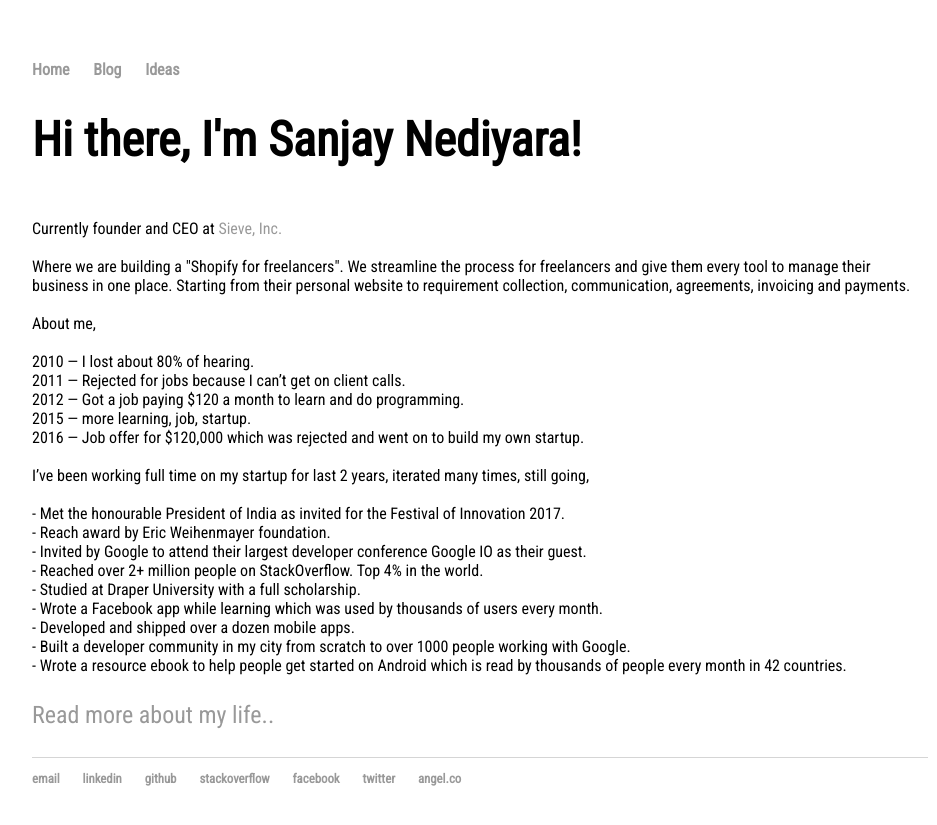
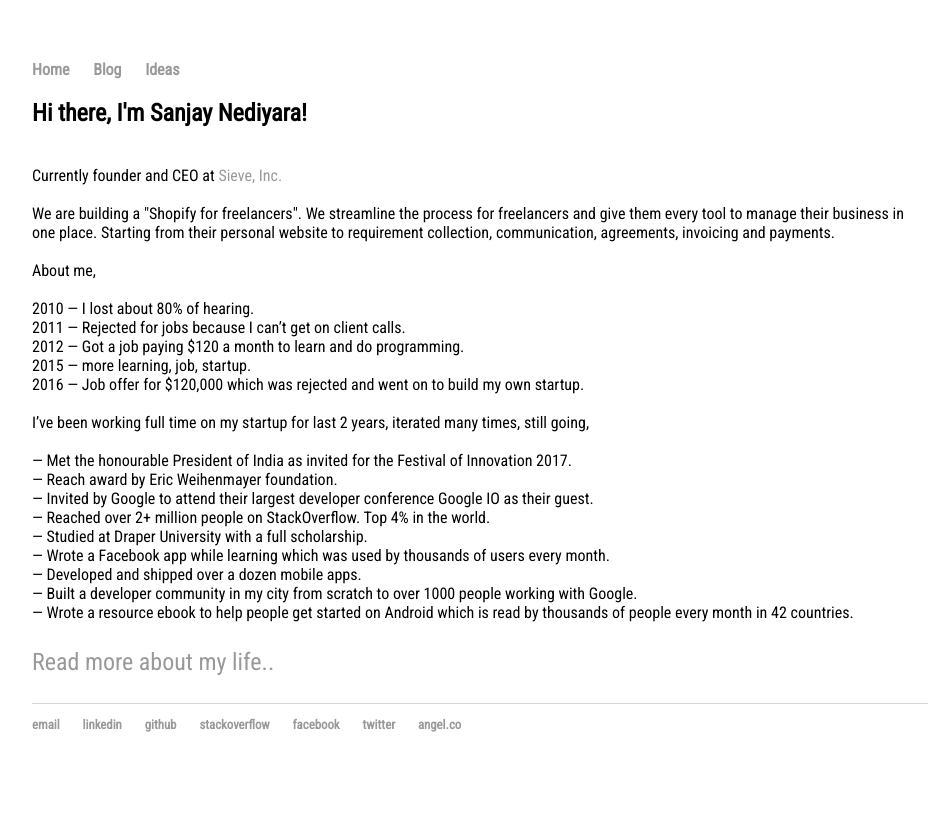
Before and after one commit to COD3BOY/cod3boy.github.io, a Jekyll site: the page built from index.html, in a window 1280 px wide. Shown: the top 825 px of the page, without its empty margins (160-1097 px from the left). Built offline with Jekyll 4.4.1, drawn with Linux system fonts in a browser that asks for light colours; the list of posts is cut into pages by our own code.

```diff
--- a/index.html
+++ b/index.html
@@ -7,11 +7,11 @@ title: Sanjay Nediyara, Developer
 <link rel="stylesheet" type="text/css" href="/css/home.css">
 
 <div class="blurb">
-        		<h1>Hi there, I'm Sanjay Nediyara!</h1><br />
+        		<h2>Hi there, I'm Sanjay Nediyara!</h2><br />
         		Currently founder and CEO at <a href="https://sievehq.com/">Sieve, Inc.</a>
 
 <br />
-<br />Where we are building a "Shopify for freelancers". We streamline the process for freelancers and give them every tool to manage their business in one place. Starting from their personal website to requirement collection, communication, agreements, invoicing and payments.
+<br />We are building a "Shopify for freelancers". We streamline the process for freelancers and give them every tool to manage their business in one place. Starting from their personal website to requirement collection, communication, agreements, invoicing and payments.
 <br />
 <br />
 About me,
@@ -26,15 +26,15 @@ About me,
 <br />I’ve been working full time on my startup for last 2 years, iterated many times, still going,
 <br />
 <br />
-- Met the honourable President of India as invited for the Festival of Innovation 2017.<br />
-- Reach award by Eric Weihenmayer foundation. <br />
-- Invited by Google to attend their largest developer conference Google IO as their guest.<br />
-- Reached over 2+ million people on StackOverflow. Top 4% in the world.   <br />
-- Studied at Draper University with a full scholarship. <br />
-- Wrote a Facebook app while learning which was used by thousands of users every month. <br />
-- Developed and shipped over a dozen mobile apps.<br />
-- Built a developer community in my city from scratch to over 1000 people working with Google. <br />
-- Wrote a resource ebook to help people get started on Android which is read by thousands of people every month in 42 countries.<br />
+— Met the honourable President of India as invited for the Festival of Innovation 2017.<br />
+— Reach award by Eric Weihenmayer foundation. <br />
+— Invited by Google to attend their largest developer conference Google IO as their guest.<br />
+— Reached over 2+ million people on StackOverflow. Top 4% in the world.   <br />
+— Studied at Draper University with a full scholarship. <br />
+— Wrote a Facebook app while learning which was used by thousands of users every month. <br />
+— Developed and shipped over a dozen mobile apps.<br />
+— Built a developer community in my city from scratch to over 1000 people working with Google. <br />
+— Wrote a resource ebook to help people get started on Android which is read by thousands of people every month in 42 countries.<br />
 
 			<p><a href="http://www.medium.com/@cod3boy/why-the-decision-not-to-commit-suicide-was-the-best-decision-my-life-79442d5cd9dd"> Read more about my life..</a></p>
     		</div><!-- /.blurb -->
```
